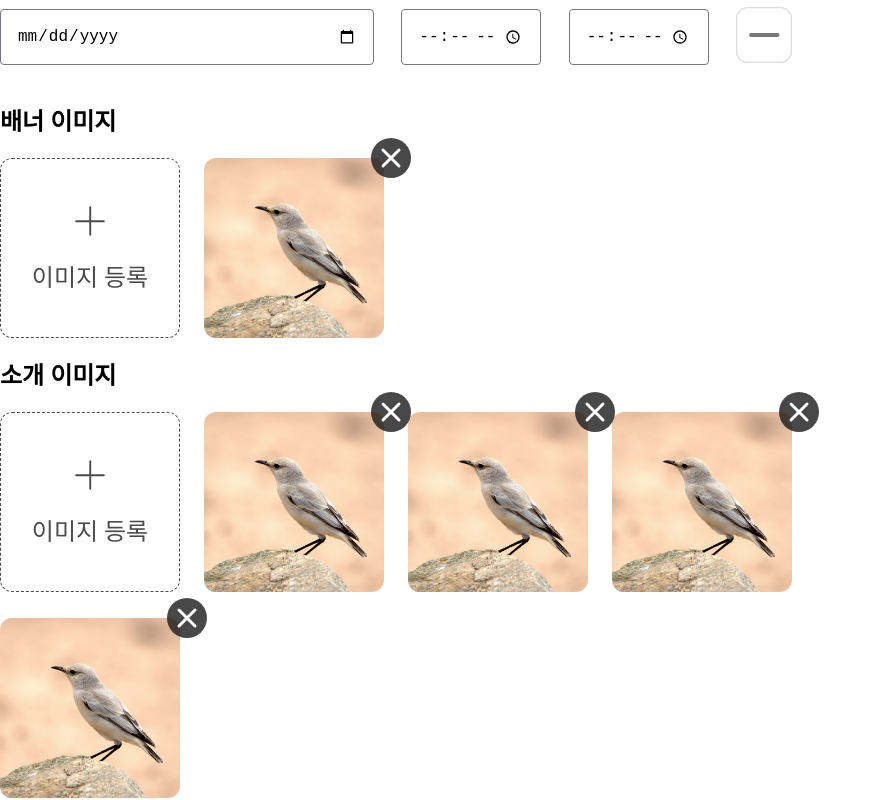
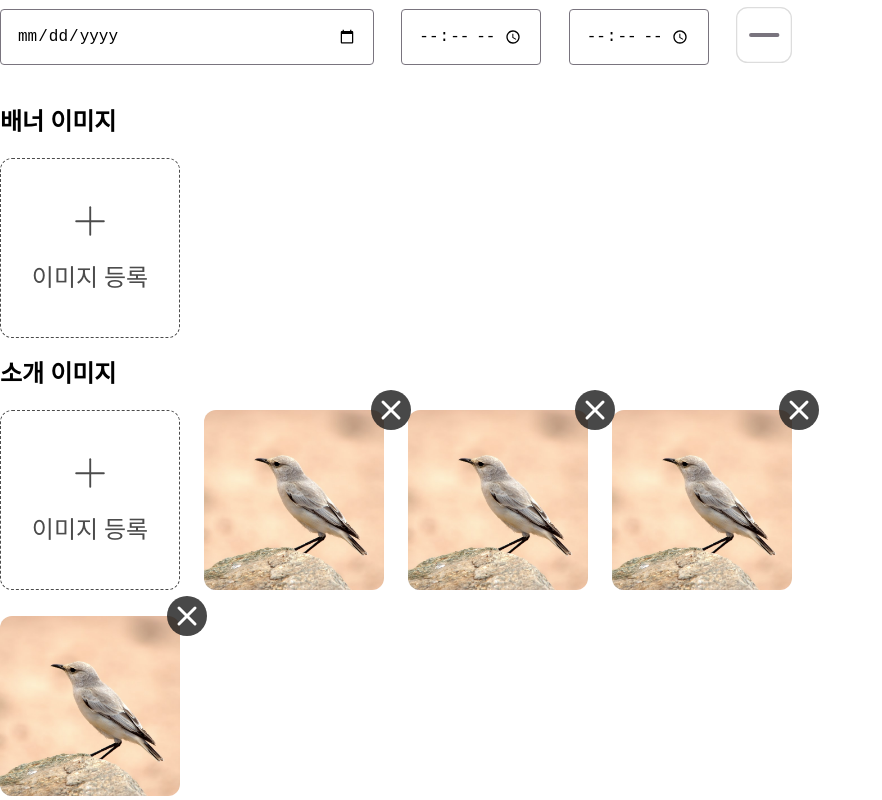
Before and after one commit to FE3-part4-team2/nomad, a Next.js app: page /my-page/my-class/add-class in a window 1280 px wide. Shown: the part 1083-1883 px from the top of the page, without its empty margins (0-882 px from the left). Built offline with nearby package versions, Linux system fonts and the light colour scheme.

Commit message:
✨ feat: 배너 이미지 미보기 기능 구현

```diff
--- a/src/components/MyClass/MyClassInputs/ImageInput/ImageInput.tsx
+++ b/src/components/MyClass/MyClassInputs/ImageInput/ImageInput.tsx
@@ -5,16 +5,24 @@ import Image from 'next/image';
 interface ImageInputProps {
   id?: string;
   register?: UseFormRegister<FieldValues>;
+  onChange: (event: React.ChangeEvent<HTMLInputElement>) => void;
+  imageSrc: string;
+  onClick: () => void;
 }
 
-export default function ImageInput({ id }: ImageInputProps) {
+export default function ImageInput({
+  id,
+  onChange,
+  imageSrc,
+  onClick,
+}: ImageInputProps) {
   return (
     <div>
       <label className={styles.inputTitle} htmlFor={id}>
         배너 이미지
       </label>
       <div className={styles.imageContainer}>
-        <div className={styles.addImgaeWapper}>
+        <div className={styles.addImgaeWapper} onChange={onChange}>
           <label className={styles.fakeInput} htmlFor="addImage">
             <Image
               src="/assets/icons/plus.svg"
@@ -24,23 +32,30 @@ export default function ImageInput({ id }: ImageInputProps) {
             />
             <div className={styles.addImageText}>이미지 등록</div>
           </label>
-          <input id="addImage" type="file" accept="image/*" hidden />
+          <input id="addImage" type="file" accept="image/*" hidden required />
         </div>
         <div className={styles.imageWrapper}>
+          {imageSrc ? (
+            <>
               <Image
                 className={styles.image}
-            src="/assets/images/bird.jpg"
-            alt="새"
+                src={imageSrc}
+                alt="선택한 이미지"
                 width={167}
                 height={167}
               />
               <Image
+                onClick={onClick}
                 className={styles.deleteImageButton}
                 src="/assets/icons/delete-circle-btn.svg"
                 alt="이미지 삭제 버튼"
                 width={24}
                 height={24}
               />
+            </>
+          ) : (
+            ''
+          )}
         </div>
       </div>
     </div>
--- a/src/components/MyClass/MyClassTitle/MyClassTitle.tsx
+++ b/src/components/MyClass/MyClassTitle/MyClassTitle.tsx
@@ -6,8 +6,9 @@ import DescriptionInput from '../MyClassInputs/DescriptionInput/DescriptionInput
 import PriceInput from '../MyClassInputs/PriceInput/PriceInput';
 import DateInput from '../MyClassInputs/DateInput/DateInput';
 import AddressInput from '../MyClassInputs/AddressInput/AddressInput';
-import ImageInput from '../MyClassInputs/ImageInput/ImageInput';
+// import ImageInput from '../MyClassInputs/ImageInput/ImageInput';
 import SubImageInput from '../MyClassInputs/ImageInput/SubImgaeInput';
+import FImageInput from '@/constants/MyClass/MyClassInputs/ImageInput/FImageInput';
 
 export default function MyClassTitle() {
   return (
@@ -25,7 +26,7 @@ export default function MyClassTitle() {
         <PriceInput />
         <AddressInput />
         <DateInput />
-        <ImageInput />
+        <FImageInput />
         <SubImageInput />
       </div>
     </div>
--- /dev/null
+++ b/src/constants/MyClass/MyClassInputs/ImageInput/FImageInput.tsx
@@ -0,0 +1,28 @@
+import ImageInput from '@/components/MyClass/MyClassInputs/ImageInput/ImageInput';
+import React, { useState } from 'react';
+
+export default function FImageInput() {
+  const [imgURL, setImgURL] = useState('');
+
+  const handleImageChange = (event: React.ChangeEvent<HTMLInputElement>) => {
+    const files = event.target?.files ?? [];
+    const file = files[0];
+    // console.log(files[0].name);
+    const img = URL.createObjectURL(file);
+    setImgURL(img);
+  };
+
+  const handleClickDeleteButton = () => {
+    setImgURL('');
+  };
+
+  return (
+    <>
+      <ImageInput
+        onChange={handleImageChange}
+        imageSrc={imgURL}
+        onClick={handleClickDeleteButton}
+      />
+    </>
+  );
+}
```
Lines whose indentation alone changed are shown as unchanged.
